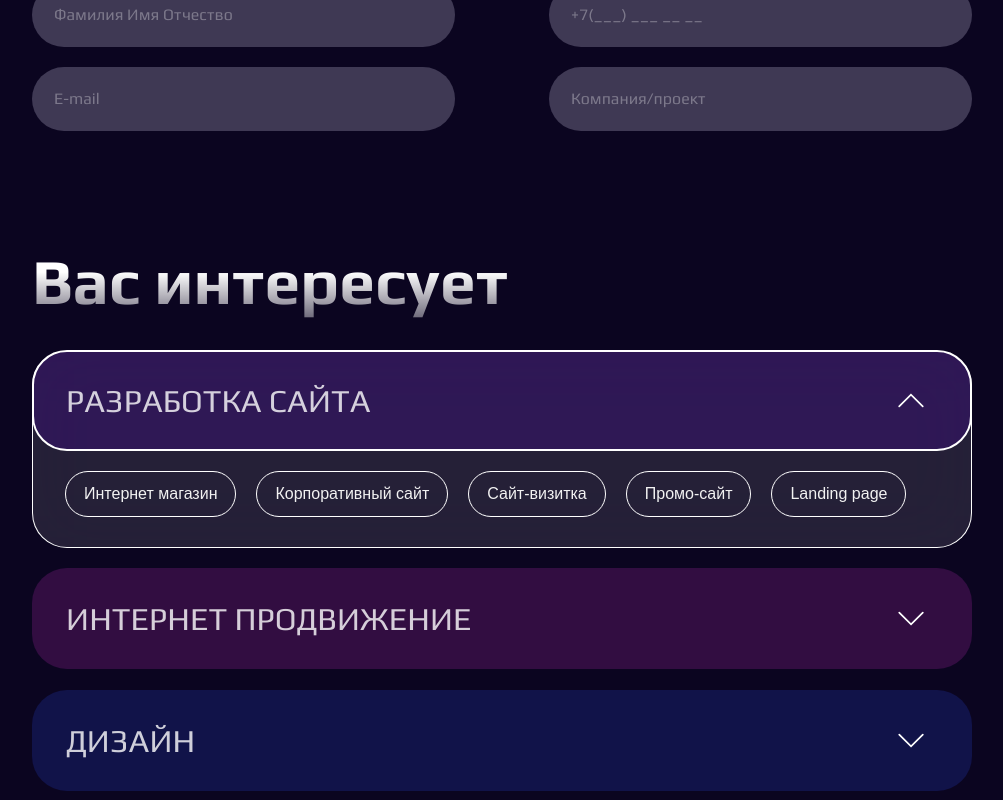
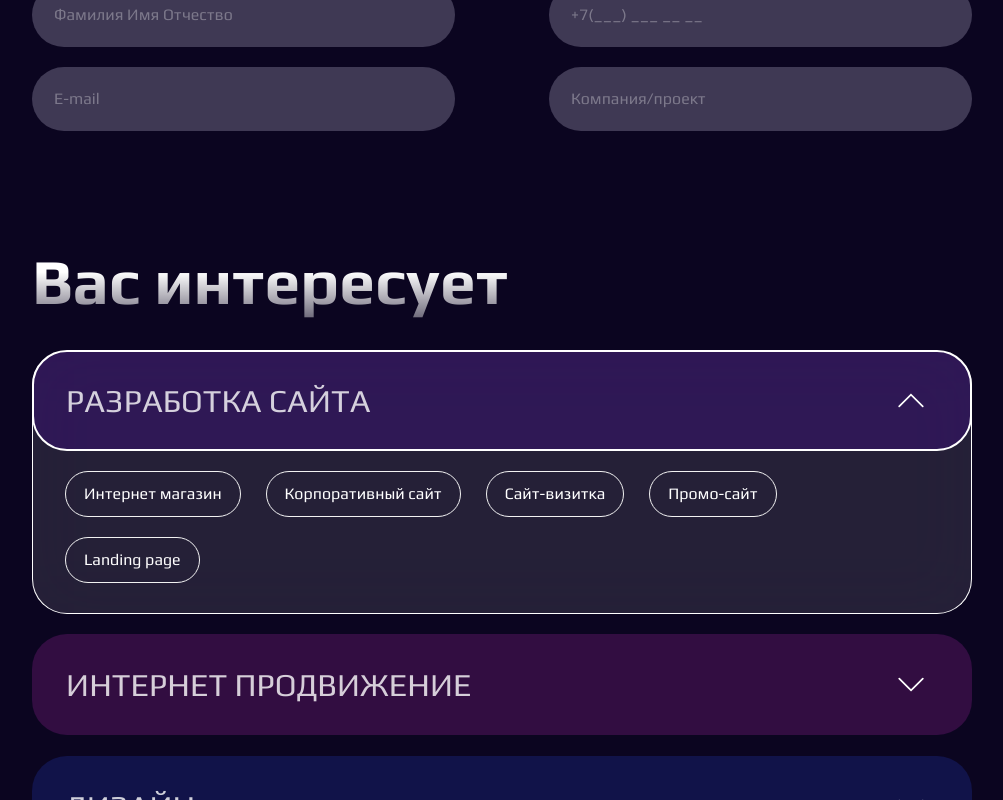
Before and after one commit to JulieBenchuk/web-studio, a Next.js app: page /questionnaire in a window 1280 px wide. Both pictures are taken after a click on the element "РАЗРАБОТКА САЙТА". Shown: the part 582-1382 px from the top of the page, without its empty margins (138-1141 px from the left). Built offline with nearby package versions, Linux system fonts and the light colour scheme.

Commit message:
feat: created checkbox as LnkBtn

```diff
--- /dev/null
+++ b/src/components/05_Questionnaire/InterestItem.tsx
@@ -0,0 +1,37 @@
+import React, {ChangeEvent, DetailedHTMLProps, InputHTMLAttributes} from 'react';
+import style from "@/styles/components/checkbox/checkbox.module.scss"
+
+type DefaultInputPropsType = DetailedHTMLProps<InputHTMLAttributes<HTMLInputElement>, HTMLInputElement>
+
+type InterestItemPropsType = DefaultInputPropsType & {
+    onChangeChecked?: (checked: boolean) => void
+}
+const InterestItem: React.FC<InterestItemPropsType> = ({
+                                                           type,
+                                                           onChange, onChangeChecked,
+                                                           className,
+                                                           children, checked,
+                                                           ...restProps
+                                                       }) => {
+
+    const finalInputClassName = `${style.checkboxBtn} ${className ? className : ''}`
+
+    const onChangeCallback = (e: ChangeEvent<HTMLInputElement>) => {
+        onChange && onChange(e)
+        onChangeChecked && onChangeChecked(e.currentTarget.checked)
+    }
+
+    return (
+        <div className={finalInputClassName}>
+            <input
+                type={'checkbox'}
+                onChange={onChangeCallback}
+
+                {...restProps}
+            />
+            {children && <span>{children}</span>}
+        </div>
+    );
+};
+
+export default InterestItem;
--- a/src/components/05_Questionnaire/QuestionnaireForm.tsx
+++ b/src/components/05_Questionnaire/QuestionnaireForm.tsx
@@ -8,7 +8,7 @@ import SelectorItem from "@/components/05_Questionnaire/SelectorItem";
 import {selectorItemsData} from "@/components/05_Questionnaire/SelectorItemsData";
 
 const QuestionnaireForm = () => {
-    const [isMessageActive, setIsMessageActive] = useState(false)
+    const [isMessageActive, setIsMessageActive] = useState<boolean>(false)
 
     const onMessageActiveHandler = () => {
         setIsMessageActive(true)
@@ -38,28 +38,30 @@ const QuestionnaireForm = () => {
                     <SmallTitle className={style.titles}>Общая информация</SmallTitle>
                     <div className={style.commonInfoForm}>
                         <div className={style.formName}>
-                            <label>Имя</label>
+                            <label className={style.label}>Имя</label>
                             <input type="text" name="name" placeholder={"Иванов Иван Иванович"}
                                    onChange={formik.handleChange}
                                    value={formik.values.name}/>
                             <span className={style.fakePlaceholder}>Фамилия Имя Отчество</span>
                         </div>
                         <div className={style.formPhone}>
-                            <label>Номер телефона</label>
+                            <label className={style.label}>Номер телефона</label>
                             <input type="tel" name="phone" placeholder={"+7(___) ___ __ __"}
                                    onChange={formik.handleChange}
                                    value={formik.values.phone}/>
                             <span className={style.fakePlaceholder}>+7(___) ___ __ __</span>
                         </div>
                         <div className={style.formEmail}>
-                            <label>E-mail</label>
-                            <input type="email" name="email" placeholder={"Ivan@mail.ru"} onChange={formik.handleChange}
+                            <label className={style.label}>E-mail</label>
+                            <input type="email" name="email" placeholder={"Ivan@mail.ru"}
+                                   onChange={formik.handleChange}
                                    value={formik.values.email}/>
                             <span className={style.fakePlaceholder}>E-mail</span>
                         </div>
                         <div className={style.formCompanyName}>
-                            <label>Компания/проект</label>
-                            <input type="text" name="companyOrProject" placeholder={"OOO Ivanovka"}
+                            <label className={style.label}>Компания/проект</label>
+                            <input type="text" name="companyOrProject"
+                                   placeholder={"OOO Ivanovka"}
                                    onChange={formik.handleChange}
                                    value={formik.values.companyOrProject}/>
                             <span className={style.fakePlaceholder}>Компания/проект</span>
@@ -83,14 +85,14 @@ const QuestionnaireForm = () => {
                     <div className={style.projectInputForm}>
                         <div className={style.row1}>
                             <div className={style.formSite}>
-                                <label>Веб-сайт</label>
+                                <label className={style.label}>Веб-сайт</label>
                                 <input type="text" placeholder={"www.ivanovka.com"} name="site"
                                        onChange={formik.handleChange}
                                        value={formik.values.site}/>
                                 <span className={style.fakePlaceholder}>Ссылка на сайт</span>
                             </div>
                             <div className={style.formAge}>
-                                <label>Возраст компании (в годах)</label>
+                                <label className={style.label}>Возраст компании (в годах)</label>
                                 <input type="text" placeholder={"21 год"} name="ageOfCompany"
                                        onChange={formik.handleChange}
                                        value={formik.values.ageOfCompany}/>
@@ -100,7 +102,7 @@ const QuestionnaireForm = () => {
 
                         <div className={style.row2}>
                             <div className={style.formMessage}>
-                                <label>Сообщение</label>
+                                <label className={style.label}>Сообщение</label>
                                 <textarea disabled={!isMessageActive} name="message" onChange={formik.handleChange}
                                           value={formik.values.message}/>
                                 <span className={style.fakePlaceholder}>Сообщение</span>
--- a/src/components/05_Questionnaire/SelectorItem.tsx
+++ b/src/components/05_Questionnaire/SelectorItem.tsx
@@ -1,7 +1,7 @@
-import React, {useState} from 'react';
+import React, {useState, MouseEvent} from 'react';
 import style from "@/styles/components/questionnaireForm.module.scss"
 import arrow from "@/assets/svg/arrowDown.svg"
-import LinkBtn from "@/components/common/buttons/LinkBtn";
+import InterestItem from "@/components/05_Questionnaire/InterestItem";
 
 type SelectorItemPropsType = {
     title: string,
@@ -17,8 +17,13 @@ const SelectorItem: React.FC<SelectorItemPropsType> = ({
                                                        }) => {
 
     const [expandedMenu, setExpandedMenu] = useState(false)
+    const [checked, setChecked] = useState(false)
 
-    const onClickHandler = () => {
+    const onChangeCheckHandler = () => {
+        setChecked(checked)
+    }
+
+    const onMenuClickHandler = () => {
         if (title === "Другое") {
             onMessageActiveHandler()
         } else {
@@ -26,15 +31,25 @@ const SelectorItem: React.FC<SelectorItemPropsType> = ({
         }
     }
 
+    const onButtonClickHandler = (b: string, e: MouseEvent<HTMLInputElement>) => {
+        e.preventDefault()
+        console.log(b)
+
+    }
+
     return <>
-        <div className={expandedMenu ? style.selectorItemActive : style.selectorItem} onClick={onClickHandler}
+        <div className={expandedMenu ? style.selectorItemActive : style.selectorItem} onClick={onMenuClickHandler}
              style={background}>
             <h5 className={style.itemTitle}>{title}</h5>
             <img src={arrow.src} className={expandedMenu ? style.itemArrowExpanded : style.itemArrow}
                  alt="questionnaire"/>
         </div>
         <div className={expandedMenu ? `${style.selectorItemExpanded}` : `${style.selectorItemHidden}`}>
-            {expandedMenu && buttons && buttons.map((b) => <LinkBtn>{b}</LinkBtn>)}
+            {expandedMenu && buttons && buttons.map((b) => <InterestItem checked={checked}
+                                                                         onChange={onChangeCheckHandler}
+                                                                         onClick={(e) => onButtonClickHandler(b, e)}>{b}</InterestItem>)}
+        </div>
+        <div>
         </div>
     </>
 };
--- /dev/null
+++ b/src/styles/components/checkbox/checkbox.module.scss
@@ -0,0 +1,36 @@
+@import "../../variables";
+@import "../../mixins";
+
+.checkboxBtn {
+  display: inline-block;
+  margin: 0 5px 0 0;
+  user-select: none;
+  position: relative;
+
+  input[type=checkbox] {
+    z-index: -1;
+    opacity: 0;
+    display: block;
+    width: 0;
+    height: 0;
+  }
+
+  span {
+    display: inline-block;
+    cursor: pointer;
+    padding: 10px 18px;
+    line-height: 30px;
+    border: 1px solid $text-color-secondary;
+    background: transparent;
+    border-radius: 53px;
+    transition: background 0.2s ease;
+    z-index: 3;
+    @include Text-FS-FW-LH(16px, 400, 150%);
+  }
+
+  input[type=checkbox]:checked + span {
+    background: $bg-five;
+  }
+
+
+}
--- a/src/styles/components/questionnaireForm.module.scss
+++ b/src/styles/components/questionnaireForm.module.scss
@@ -240,7 +240,7 @@
             width: 100%;
           }
 
-          input {
+          input[type=text], input[type=tel], input[type=email] {
             width: 172px;
             align-self: end;
             @media(max-width: 1439px) {
@@ -316,7 +316,7 @@
     }
   }
 
-  input, textarea {
+  input[type=text], input[type=tel], input[type=email], textarea {
     border: 2px solid transparent;
     padding: 35px;
     border-radius: 49px;
@@ -353,7 +353,7 @@
     }
   }
 
-  input {
+  input[type=text], input[type=tel], input[type=email] {
     width: 380px;
     @media (max-width: 1439px) {
       width: 100%;
```
